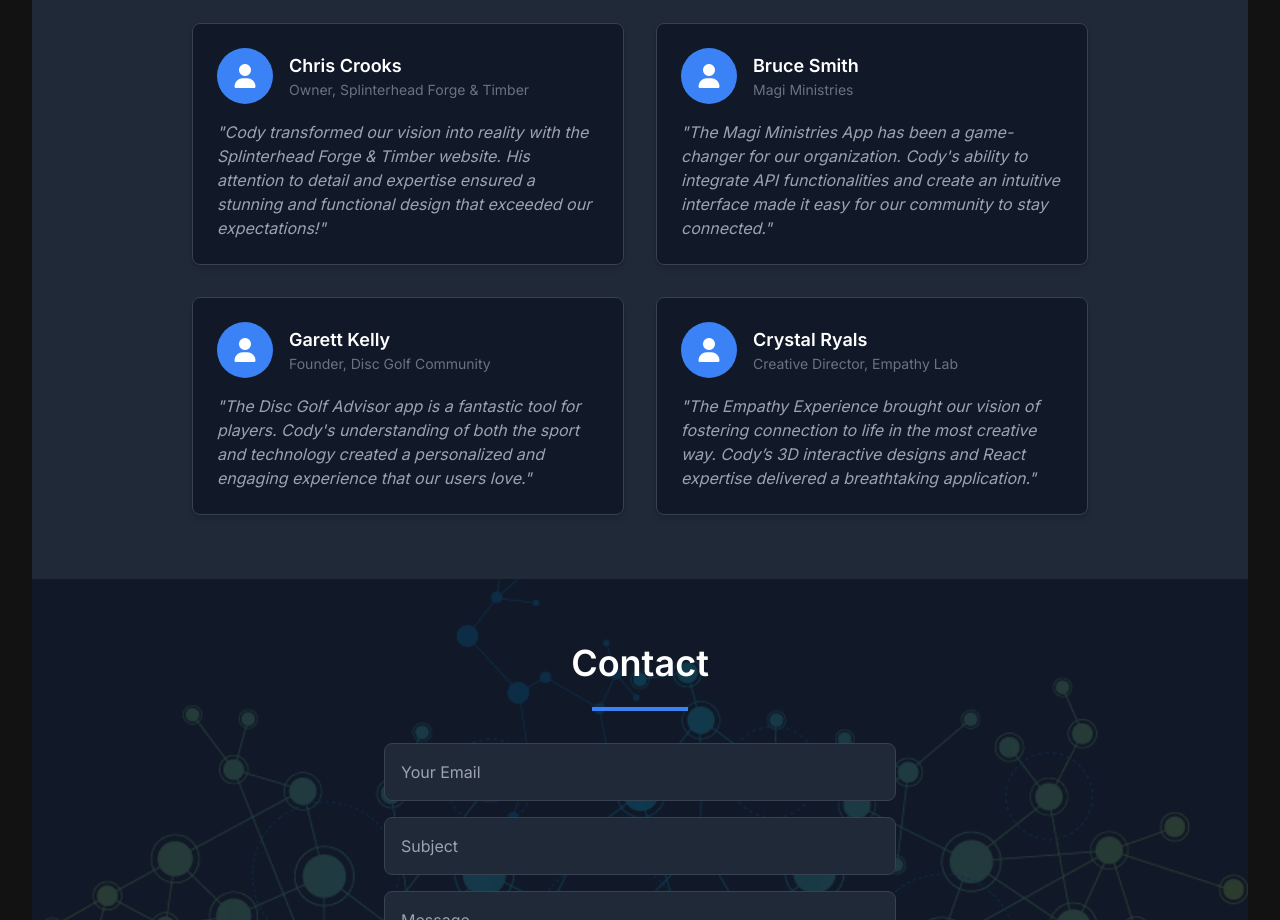
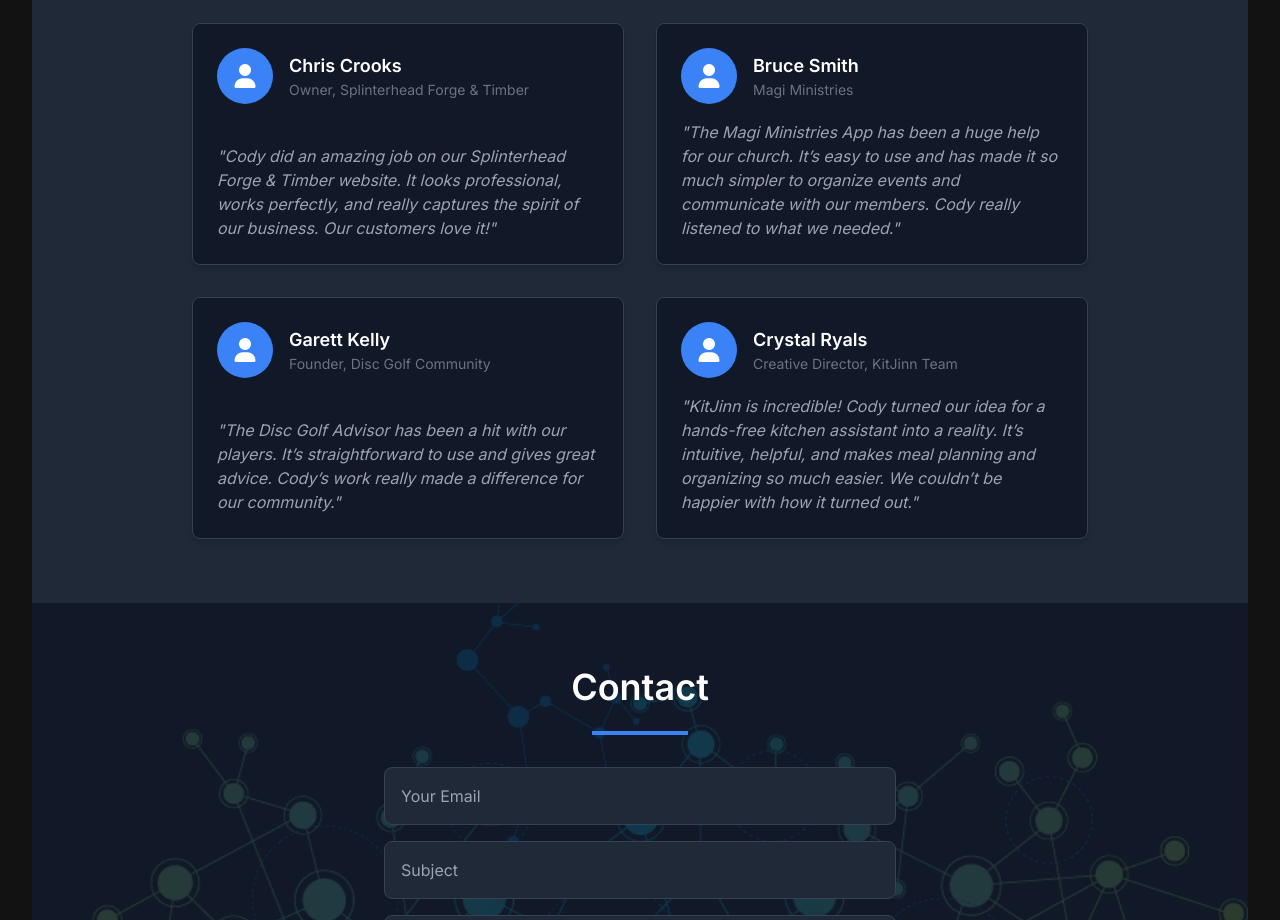
Before and after one commit to Cod-e-Codes/my-portfolio, a React (Vite) app: page / in a window 1280 px wide. Shown: the part 4080-5000 px from the top of the page. Built offline with nearby package versions, Linux system fonts and the light colour scheme.

Commit message:
Update testimonials

```diff
--- a/src/components/Testimonials.tsx
+++ b/src/components/Testimonials.tsx
@@ -2,24 +2,24 @@
 
 const testimonials = [
     {
-        quote: "Cody transformed our vision into reality with the Splinterhead Forge & Timber website. His attention to detail and expertise ensured a stunning and functional design that exceeded our expectations!",
+        quote: "Cody did an amazing job on our Splinterhead Forge & Timber website. It looks professional, works perfectly, and really captures the spirit of our business. Our customers love it!",
         name: "Chris Crooks",
         position: "Owner, Splinterhead Forge & Timber",
     },
     {
-        quote: "The Magi Ministries App has been a game-changer for our organization. Cody's ability to integrate API functionalities and create an intuitive interface made it easy for our community to stay connected.",
+        quote: "The Magi Ministries App has been a huge help for our church. It’s easy to use and has made it so much simpler to organize events and communicate with our members. Cody really listened to what we needed.",
         name: "Bruce Smith",
         position: "Magi Ministries",
     },
     {
-        quote: "The Disc Golf Advisor app is a fantastic tool for players. Cody's understanding of both the sport and technology created a personalized and engaging experience that our users love.",
+        quote: "The Disc Golf Advisor has been a hit with our players. It’s straightforward to use and gives great advice. Cody’s work really made a difference for our community.",
         name: "Garett Kelly",
         position: "Founder, Disc Golf Community",
     },
     {
-        quote: "The Empathy Experience brought our vision of fostering connection to life in the most creative way. Cody’s 3D interactive designs and React expertise delivered a breathtaking application.",
+        quote: "KitJinn is incredible! Cody turned our idea for a hands-free kitchen assistant into a reality. It’s intuitive, helpful, and makes meal planning and organizing so much easier. We couldn’t be happier with how it turned out.",
         name: "Crystal Ryals",
-        position: "Creative Director, Empathy Lab",
+        position: "Creative Director, KitJinn Team",
     },
 ];
 
```
